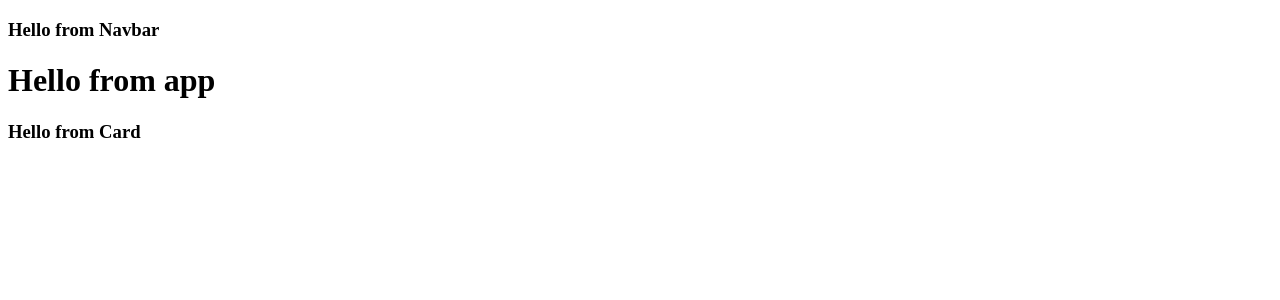
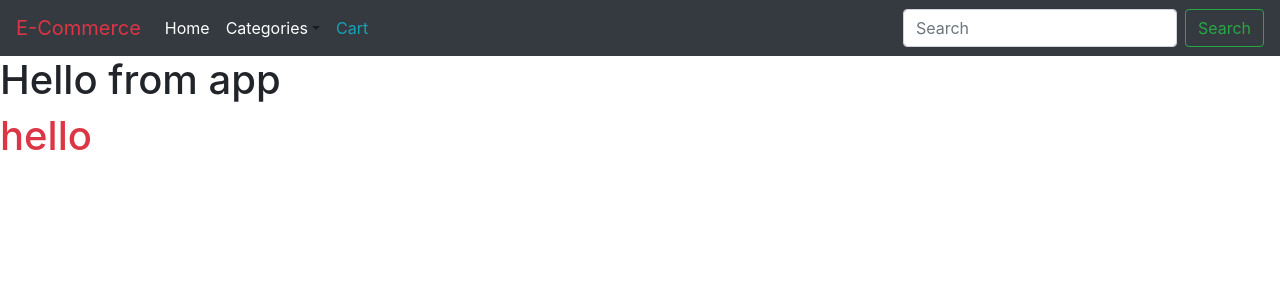
Before and after one commit to Ishmam97/E-Commerce, a React (Create React App) app: page / in a window 1280 px wide. Shown: the top 300 px of the page. Built offline with nearby package versions, Linux system fonts and the light colour scheme.

Commit message:
navbar added

```diff
--- a/package.json
+++ b/package.json
@@ -6,7 +6,9 @@
     "@testing-library/jest-dom": "^5.11.8",
     "@testing-library/react": "^11.2.3",
     "@testing-library/user-event": "^12.6.0",
+    "bootstrap": "^4.5.3",
     "react": "^17.0.1",
+    "react-bootstrap": "^1.4.3",
     "react-dom": "^17.0.1",
     "react-scripts": "4.0.1",
     "web-vitals": "^0.2.4"
--- a/public/index.html
+++ b/public/index.html
@@ -15,6 +15,13 @@
       user's mobile device or desktop. See https://developers.google.com/web/fundamentals/web-app-manifest/
     -->
     <link rel="manifest" href="%PUBLIC_URL%/manifest.json" />
+    <link
+      rel="stylesheet"
+      href="https://maxcdn.bootstrapcdn.com/bootstrap/4.5.0/css/bootstrap.min.css"
+      integrity="sha384-9aIt2nRpC12Uk9gS9baDl411NQApFmC26EwAOH8WgZl5MYYxFfc+NcPb1dKGj7Sk"
+      crossorigin="anonymous"
+    />
+
     <!--
       Notice the use of %PUBLIC_URL% in the tags above.
       It will be replaced with the URL of the `public` folder during the build.
--- a/src/App.js
+++ b/src/App.js
@@ -1,11 +1,12 @@
 import './App.css';
 import Card from './Components/Card'
-import Navbar from './Components/Navbar';
+import Navigation from './Components/Navigation';
+
 
 function App() {
   return (
     <div className="App">
-      <Navbar/>
+      <Navigation/>
       <h1>Hello from app</h1>
       <Card/>
     </div>
--- a/src/Components/Card.js
+++ b/src/Components/Card.js
@@ -1,13 +1,10 @@
-import React from 'react';
+import React from "react";
+
 
 function Card() {
-    return (
+  return (
+    <h1 className="text-danger">hello</h1>
+  );
+}
 
-      <div>
-        <h3>Hello from Card</h3>
-      </div>
-
-    );
-  }
-
-  export default Card;
+export default Card;
--- a/src/Components/Navbar.js
+++ /dev/null
@@ -1,13 +0,0 @@
-import React from 'react';
-
-function Navbar() {
-    return (
-
-      <div>
-        <h3>Hello from Navbar</h3>
-      </div>
-
-    );
-  }
-
-  export default Navbar;
--- /dev/null
+++ b/src/Components/Navigation.js
@@ -0,0 +1,44 @@
+import React from "react";
+import Navbar from "react-bootstrap/Navbar";
+import NavDropdown from "react-bootstrap/NavDropdown";
+import Nav from "react-bootstrap/Nav";
+import Form from "react-bootstrap/Form";
+import FormControl from "react-bootstrap/FormControl";
+import Button from "react-bootstrap/Button";
+import './css/navbar.css';
+
+function Navigation() {
+  return (
+    <Navbar bg="dark" expand="lg" >
+    <Navbar.Brand href="#home" className="text-danger">E-Commerce</Navbar.Brand>
+    <Navbar.Toggle aria-controls="basic-navbar-nav" />
+    <Navbar.Collapse id="basic-navbar-nav">
+      <Nav className="mr-auto " id="navigation">
+        <Nav.Link href="#home" className="text-white">Home</Nav.Link>
+
+        <NavDropdown title={
+        <span className="text-white my-auto">Categories</span>
+    } id="basic-nav-dropdown">
+          <NavDropdown.Item href="#action/3.1" className="text-white bg-dark">Food</NavDropdown.Item>
+          <NavDropdown.Item href="#action/3.2" className="text-white bg-dark">
+            water
+          </NavDropdown.Item>
+          <NavDropdown.Item href="#action/3.3" className="text-white bg-dark">groceries</NavDropdown.Item>
+          <NavDropdown.Divider />
+          <NavDropdown.Item href="#action/3.4" className="text-white bg-dark">
+            clothing
+          </NavDropdown.Item>
+        </NavDropdown>
+
+        <Nav.Link href="#link" className="text-info">Cart</Nav.Link>
+      </Nav>
+      <Form inline>
+        <FormControl type="text" placeholder="Search" className="mr-sm-2" />
+        <Button variant="outline-success">Search</Button>
+      </Form>
+    </Navbar.Collapse>
+  </Navbar>
+  );
+}
+
+export default Navigation;
--- a/src/index.js
+++ b/src/index.js
@@ -3,6 +3,7 @@
 import './index.css';
 import App from './App';
 import reportWebVitals from './reportWebVitals';
+import 'bootstrap/dist/css/bootstrap.min.css';
 
 ReactDOM.render(
   <React.StrictMode>
```
Also changed, not shown: src/Components/css/navbar.css (added), 2 other files (tests, documents, lock files or other folders).
